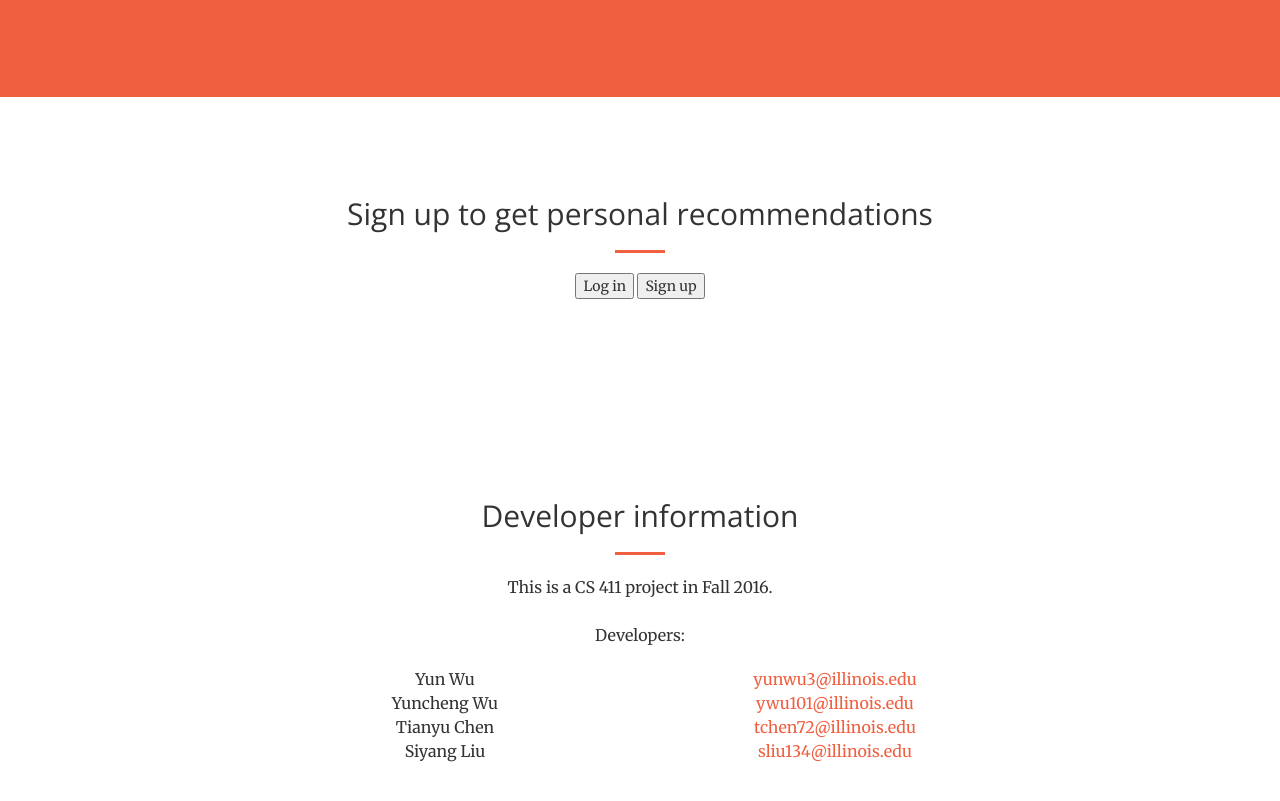
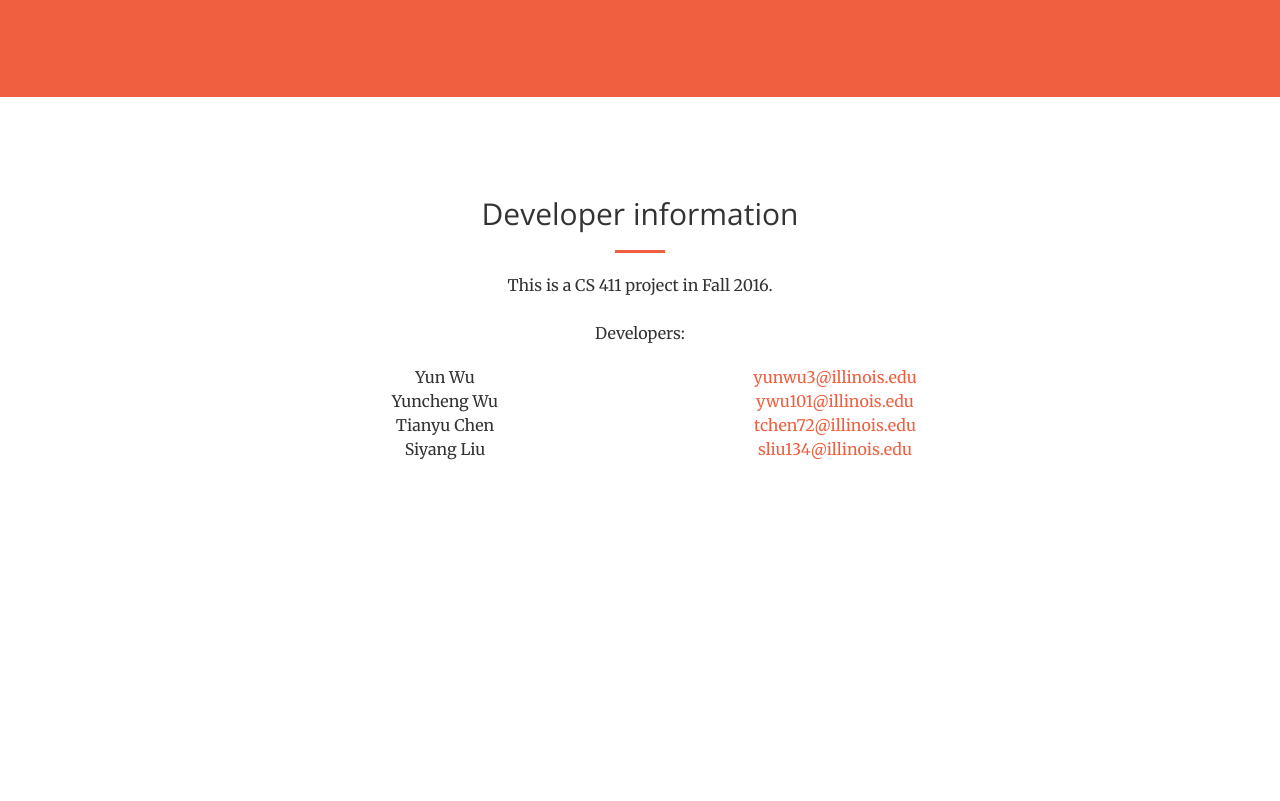
Before and after one commit to bryanwuAC/cs411-fa16-15, a website: page web/index.html in a window 1280 px wide. Shown: the part 1071-1872 px from the top of the page. After the commit the page ends 1652 px from the top, so only its background shows below. Drawn offline with nearby package versions, Linux system fonts and the light colour scheme.

Commit message:
no serveice

```diff
--- a/web/index.html
+++ b/web/index.html
@@ -111,7 +111,7 @@
         </div>
     </section>
 
-    <section id="services">
+   <!--  <section id="services">
         <div class="container">
             <div class="row">
                 <div class="col-lg-12 text-center">
@@ -121,9 +121,9 @@
                     <input type="button" ng-click="user_signup()" value="Sign up"/>
                 </div>
             </div>
-        </div>
+        </div> -->
 
-    </section>
+<!--     </section> -->
 
     <section id="contact">
         <div class="container">
```
